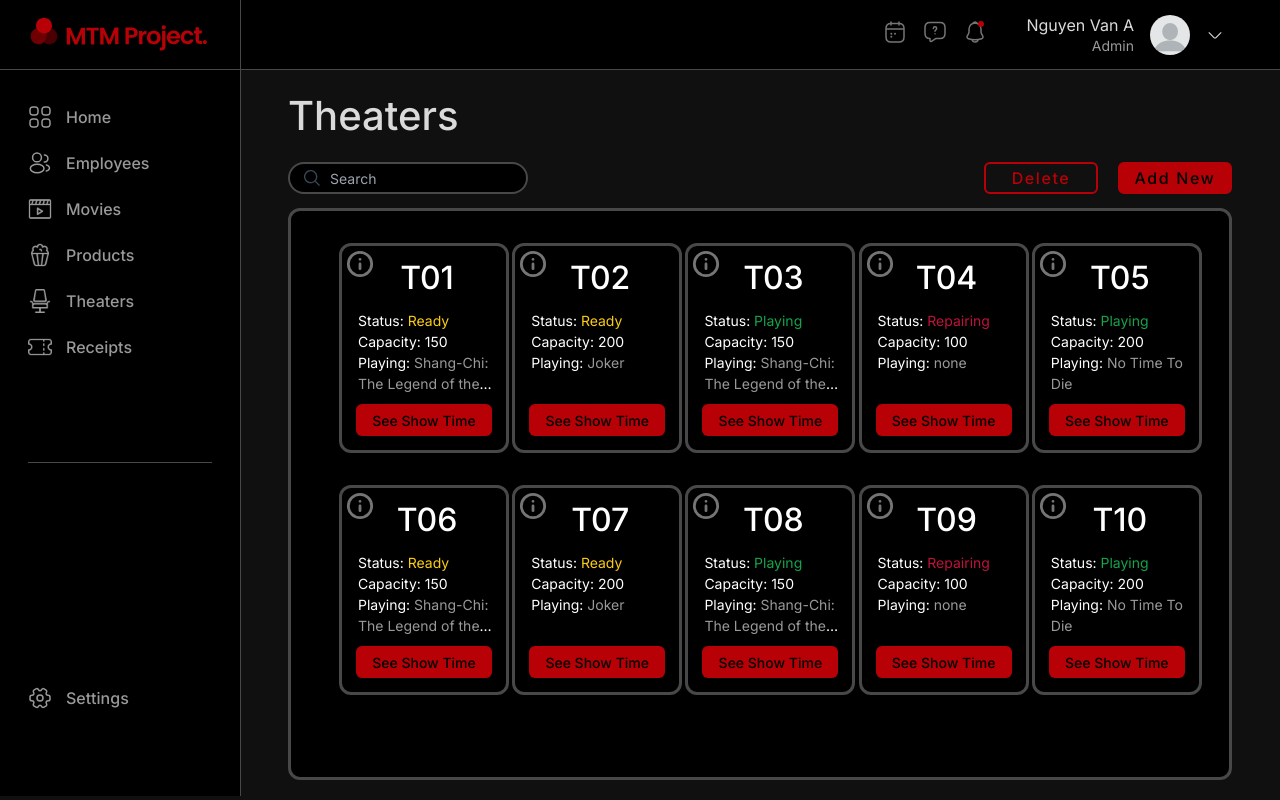
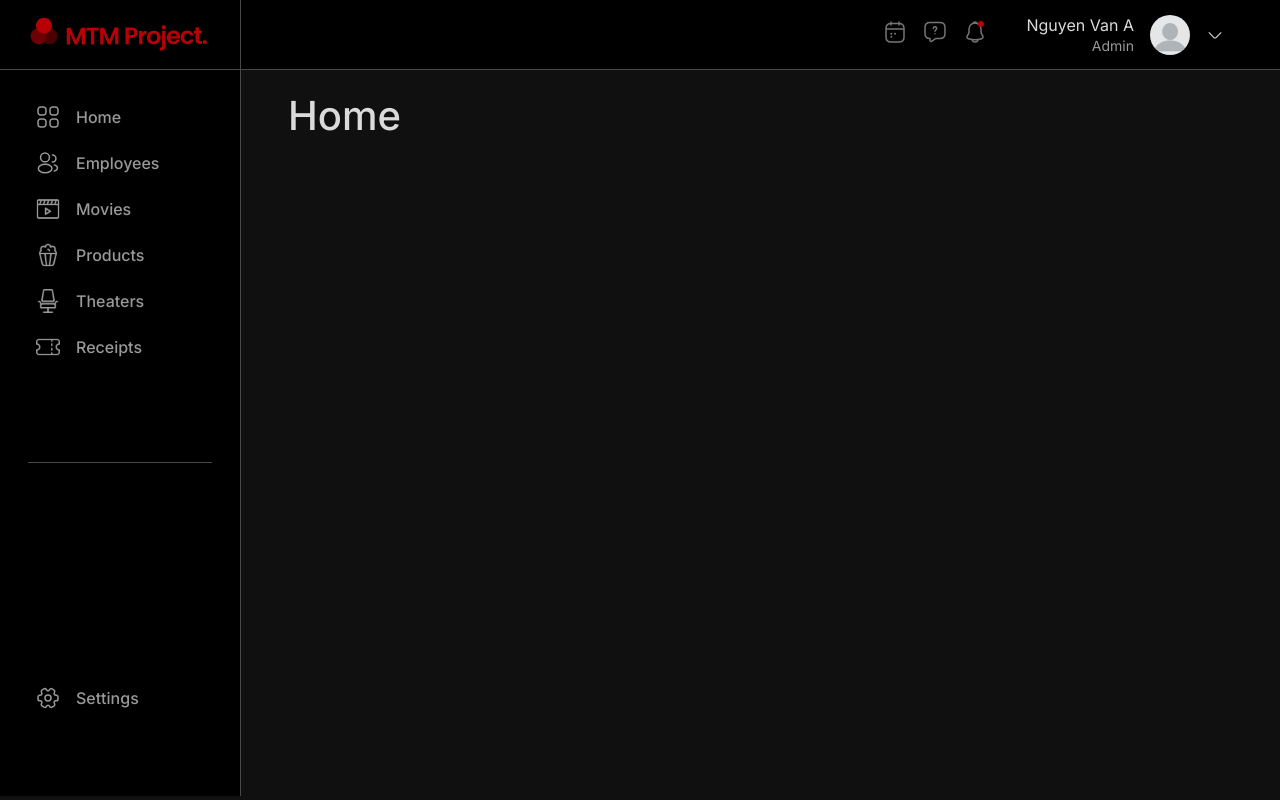
Before and after one commit to MinTuanit/QUANLYRAPCHIEUPHIM, a React (Create React App) app in the folder client-app/: page / in a window 1280 px wide. Built offline with nearby package versions, Linux system fonts and the light colour scheme.

Commit message:
add Navigator, add Home and Settings main UI

```diff
--- a/client-app/package.json
+++ b/client-app/package.json
@@ -8,6 +8,7 @@
     "@testing-library/user-event": "^13.5.0",
     "react": "^18.3.1",
     "react-dom": "^18.3.1",
+    "react-router-dom": "^6.28.0",
     "react-scripts": "5.0.1",
     "web-vitals": "^2.1.4"
   },
--- a/client-app/src/App.js
+++ b/client-app/src/App.js
@@ -1,11 +1,14 @@
 import React from "react";
+import { BrowserRouter as Router, Route, Switch, Routes } from "react-router-dom";
 import Header from "./components/Header";
 import NavBar from "./components/NavBar";
+import Home from "./components/Home";
 import Employees from "./components/Employees";
 import Receipts from "./components/Receipts";
 import Products from "./components/Products";
 import Movies from "./components/Movies";
 import Theaters from "./components/Theaters";
+import Settings from "./components/Settings";
 import NavSelection from "./components/NavSelection";
 import ProfileImg from "./assets/images/profile.png";
 import HomeImg from "./assets/images/home.svg";
@@ -16,10 +19,9 @@ import TheatersImg from "./assets/images/theaters.svg";
 import ReceiptsImg from "./assets/images/receipts.svg";
 import SettingsImg from "./assets/images/settings.svg";
 
-
-
 function App() {
   return (
+    <Router>
       <div className="App bg-dark-gray min-h-screen w-full">
         <Header
           ProfileName={"Nguyen Van A"}
@@ -29,23 +31,32 @@ function App() {
         <div className="main-layout flex flex-1">
           <NavBar
             topChildren={[
-            <NavSelection icon={HomeImg} title="Home" />,
-            <NavSelection icon={EmployeesImg} title="Employees" />,
-            <NavSelection icon={MoviesImg} title="Movies" />,
-            <NavSelection icon={ProductsImg} title="Products" />,
-            <NavSelection icon={TheatersImg} title="Theaters" />,
-            <NavSelection icon={ReceiptsImg} title="Receipts" />,
+              <NavSelection icon={HomeImg} title="Home" to="/" />,
+              <NavSelection icon={EmployeesImg} title="Employees" to="/employees" />,
+              <NavSelection icon={MoviesImg} title="Movies" to="/movies" />,
+              <NavSelection icon={ProductsImg} title="Products" to="/products" />,
+              <NavSelection icon={TheatersImg} title="Theaters" to="/theaters" />,
+              <NavSelection icon={ReceiptsImg} title="Receipts" to="/receipts" />,
             ]}
             notificationChildren={<div>Notification Content</div>}
             botChildren={[
-            <NavSelection icon={SettingsImg} title="Settings" />,
+              <NavSelection icon={SettingsImg} title="Settings" to="/settings"/>
             ]}
           />
           <div className="content flex-1 mx-12 my-4 overflow-auto">
-          <Theaters />
+            <Routes>
+              <Route path="/" element={<Home />}/>
+              <Route path="/employees" element={<Employees />} />
+              <Route path="/movies" element={<Movies />} />
+              <Route path="/products" element={<Products />} />
+              <Route path="/theaters" element={<Theaters />} />
+              <Route path="/receipts" element={<Receipts />} />
+              <Route path="/settings" element={<Settings />} />
+            </Routes>
           </div>
         </div>
       </div>
+    </Router>
   );
 }
 
--- a/client-app/src/components/Header.jsx
+++ b/client-app/src/components/Header.jsx
@@ -1,4 +1,5 @@
 import React from "react";
+import { Link } from "react-router-dom";
 import logo from "../assets/images/logo.svg";
 import NotificationImg from "../assets/images/notification.svg";
 import MessageImg from "../assets/images/messageQuestion.svg";
@@ -20,7 +21,9 @@ function Header({ProfileName, ProfileRole, ProfilePic, className}) {
   };
   return (
     <header className={`header bg-black w-full h-70 flex items-center p-4 border-b border-line-gray ${className}`}>
-      <img className="logo pl-3" src={logo} alt="Clinic logo" />
+      <Link to="/" className="logo pl-3">
+        <img src={logo} alt="Clinic logo" />
+      </Link>
       <div className="border-l border-line-gray absolute left-60 h-70" />
       <div className="flex items-center ml-auto pr-10 space-x-4">
         <div className="space-x-4 mr-6">
--- /dev/null
+++ b/client-app/src/components/Home.jsx
@@ -0,0 +1,12 @@
+import React, { useState } from "react";
+
+function Home() {
+  return (
+    <div className="home flex flex-col h-full">
+      <div className="text-40px font-medium text-light-gray">Home</div>
+
+    </div>
+  );
+}
+
+export default Home;
--- a/client-app/src/components/NavBar.jsx
+++ b/client-app/src/components/NavBar.jsx
@@ -9,14 +9,14 @@ function NavigationBar({ topChildren, botChildren, notificationChildren }) {
   return (
     <div className="h-[calc(100vh-74px)] w-60 flex flex-col items-start relative bg-black">
       <div className="border-l border-line-gray absolute left-60 h-full" />
-      <div className="relative flex flex-col py-6 items-center w-full box-border overflow-hidden h-[54%]">
+      <div className="relative flex flex-col py-6 pl-[28px] w-full box-border overflow-hidden h-[54%]">
         {topChildren}
       </div>
       <div className="border-t border-line-gray w-184 self-center" />
       <div className="notification-box relative flex justify-center items-center w-full h-[26%]">
         {notificationChildren}
       </div>
-      <div className="relative flex flex-col py-6 items-center w-full box-border overflow-hidden h-[20%]">
+      <div className="relative flex flex-col py-6 pl-[28px] w-full box-border overflow-hidden h-[20%]">
         {botChildren}
       </div>
     </div>
--- a/client-app/src/components/NavSelection.jsx
+++ b/client-app/src/components/NavSelection.jsx
@@ -1,21 +1,12 @@
 import React from "react";
+import { Link } from "react-router-dom";
 
-function NavSelection({ icon, title, onClick }) {
-  const handleClick = () => {
-    alert(`You clicked on ${title}`);
-    if (onClick) {
-      onClick();
-    }
-  };
-
+function NavSelection({ icon, title, to }) {
   return (
-    <button
-      className="nav-selection w-184 h-46 flex items-center transition-transform duration-50"
-      onClick={handleClick}
-    >
-      <img className="size-6" src={icon} alt="Selection icon" />
-      <span className="text-gray font-medium ml-3.5 hover:text-light-gray">{title}</span>
-    </button>
+    <Link to={to} className="nav-selection w-46 h-[46px] flex items-center space-x-2 p-2 hover:bg-gray-700 rounded-md">
+      <img src={icon} alt={title} className="w-6 h-6" />
+      <span className="text-gray font-medium pl-2">{title}</span>
+    </Link>
   );
 }
 
--- /dev/null
+++ b/client-app/src/components/Settings.jsx
@@ -0,0 +1,12 @@
+import React, { useState } from "react";
+
+function Settings() {
+  return (
+    <div className="settings flex flex-col h-full">
+      <div className="text-40px font-medium text-light-gray">Settings</div>
+
+    </div>
+  );
+}
+
+export default Settings;
--- a/client-app/src/index.css
+++ b/client-app/src/index.css
@@ -15,9 +15,9 @@
   position: absolute;
   top: 0px;
   left: -16px;
-  right: -16px;
+  right: 16px;
   bottom: 0px;
-  background-color: #dadada;
+  background-color: white;
   border-radius: 10px;
   z-index: 0;
   opacity: 0;
```
Also changed, not shown: client-app/src/tailwind-output.css, 3 other files (tests, documents, lock files or other folders). Lines whose indentation alone changed are shown as unchanged.
